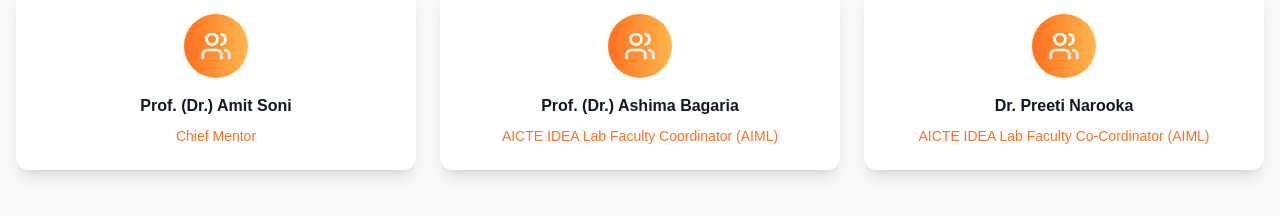
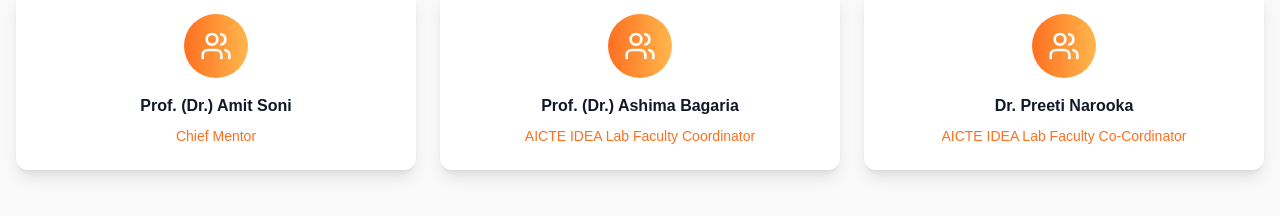
Before and after one commit to amritesh-0/AICTE-IDEA-Lab, a React (Vite) app: page / in a window 1280 px wide. Shown: the part 4860-5076 px from the top of the page. Built offline with nearby package versions, Linux system fonts and the light colour scheme.

Commit message:
Role renamed

```diff
--- a/src/pages/AboutUsPage.tsx
+++ b/src/pages/AboutUsPage.tsx
@@ -105,8 +105,8 @@ const AboutUsPage: React.FC = () => {
 
   const leadership = [
     { name: "Prof. (Dr.) Amit Soni", role: "Chief Mentor" },
-    { name: "Prof. (Dr.) Ashima Bagaria", role: "AICTE IDEA Lab Faculty Coordinator (AIML)" },
-    { name: "Dr. Preeti Narooka", role: "AICTE IDEA Lab Faculty Co-Cordinator (AIML)" }
+    { name: "Prof. (Dr.) Ashima Bagaria", role: "AICTE IDEA Lab Faculty Coordinator" },
+    { name: "Dr. Preeti Narooka", role: "AICTE IDEA Lab Faculty Co-Cordinator" }
   ];
 
   const teamMembers = [
```
